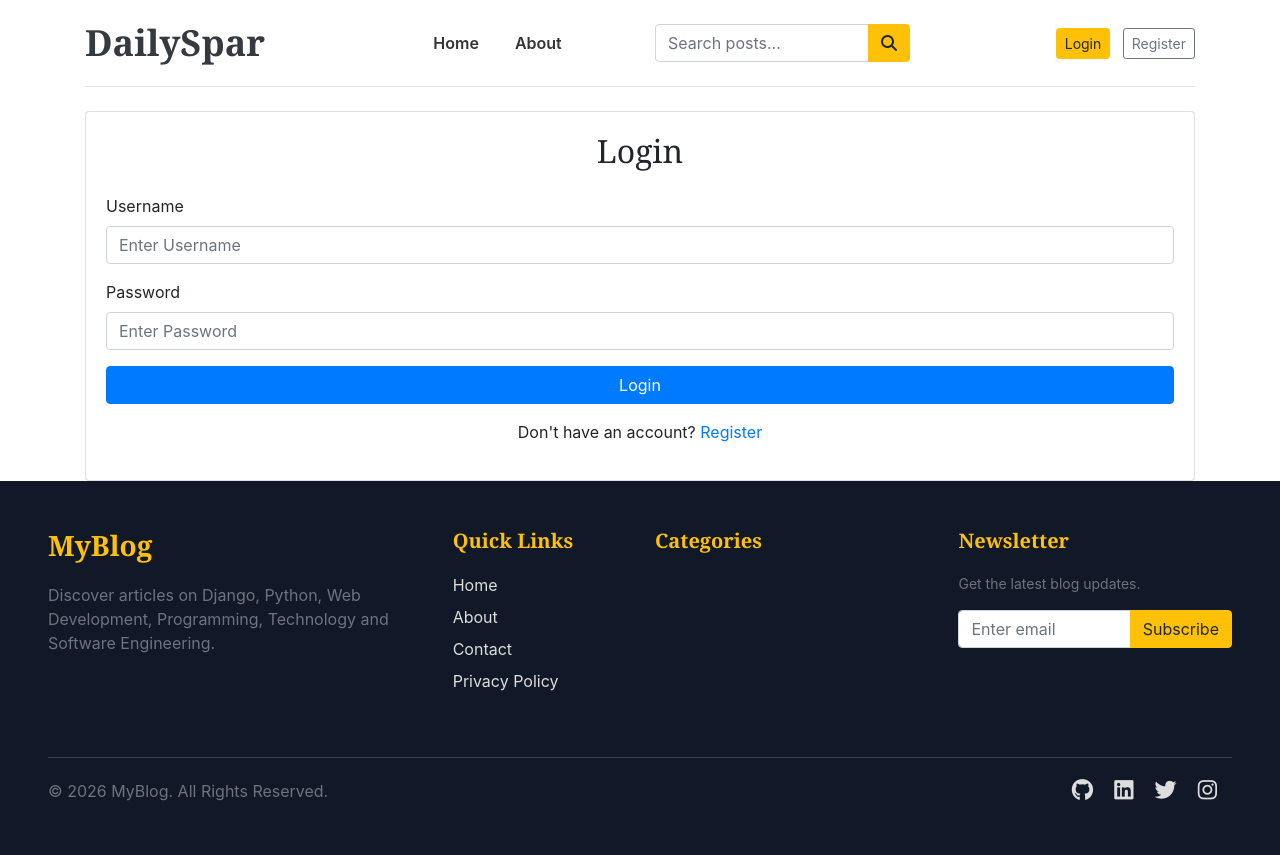
After one commit to praveen-roman/Blog-website, a Django app: page /login_page/ in a window 1280 px wide. The commit adds this page. Run offline with Django 5.2, Linux system fonts and the light colour scheme; data that the repository does not hold is empty.

Commit message:
reistration-login-functionality

```diff
--- a/blog/myapp/urls.py
+++ b/blog/myapp/urls.py
@@ -7,5 +7,8 @@ urlpatterns=[
     path('category/<int:id>/',views.category_posts,name='category_posts'),
     path('post/<slug:slug>/', views.post_detail, name='post_detail'),
     path('about/', views.about, name='about'),
-    path('search',views.search,name='search')
+    path('search',views.search,name='search'),
+    path('register/',views.register,name='register'),
+    path('login_page/',views.login_page,name='login_page'),
+    path('logout_page/',views.logout_page,name='logout_page')
 ]
--- a/blog/myapp/views.py
+++ b/blog/myapp/views.py
@@ -1,6 +1,11 @@
-from django.shortcuts import render, get_object_or_404
+from django.shortcuts import render, get_object_or_404,redirect
 from .models import Categories, Article,About
-
+from .form import RegisterForm,LoginForm
+from django.contrib.auth.models import User
+from django.contrib import messages
+from django.contrib.auth import authenticate ,login
+from django.contrib.auth.forms import AuthenticationForm
+from django.contrib.auth import logout
 
 from django.db.models import Q
 
@@ -62,3 +67,79 @@ def about(request):
 
 def search(request):
     return render(request,'search.html')
+
+def register(request):
+    if request.method == 'POST':
+        form=RegisterForm(request.POST)
+        if form.is_valid():
+            form.save()
+            messages.success(request, "User Successfully Registered")
+            return redirect('login_page')
+    else:
+        form=RegisterForm()
+    return render(request,'register.html',{'form':form})
+
+
+from django.contrib.auth.forms import AuthenticationForm
+from django.contrib.auth import login
+from django.contrib import messages
+
+def login_page(request):
+
+    if request.method == 'POST':
+        form = AuthenticationForm(request, data=request.POST)
+
+        if form.is_valid():
+
+            user = form.get_user()
+
+            login(request, user)
+
+            messages.success(
+                request,
+                "You have logged in successfully!"
+            )
+
+            return redirect('home')
+
+        messages.error(
+            request,
+            "Invalid username or password"
+        )
+
+    else:
+        form = AuthenticationForm()
+
+    return render(
+        request,
+        'login.html',
+        {'form': form}
+    )
+# def login_page(request):
+#     if request.method=='POST':
+#         form = LoginForm(request.POST)
+#         if form.is_valid():
+#             username=form.cleaned_data['username']
+#             password=form.cleaned_data['password']
+#             user =authenticate(request,username=username,password=password)
+#             if user is not None:
+#                 login(request,user)
+#                 messages.success(request,'You have logged in successfully!')
+#                 return redirect('home')
+#             else:
+#                 messages.error(request, "Invalid username or password")
+#     else:
+#         form = LoginForm()
+#     return render(request,'login.html',{'form':form})
+
+
+def logout_page(request):
+
+    if request.user.is_authenticated:
+        logout(request)
+        messages.success(
+            request,
+            "Logged out successfully!"
+        )
+
+    return redirect('home')
--- a/blog/templates/includes/navbar.html
+++ b/blog/templates/includes/navbar.html
@@ -27,10 +27,7 @@
                 <form method="GET" action="/">
                     <div class="input-group">
 
-                    <input type="text"
-                           name="search"
-                           value="{{ request.GET.search }}"
-                           class="form-control"
+                        <input type="text" name="search" value="{{ request.GET.search }}" class="form-control"
                             placeholder="Search posts...">
 
                         <div class="input-group-append">
@@ -45,14 +42,24 @@
 
             <!-- Buttons -->
             <div class="col-lg-3 text-center text-lg-right">
+                {% if not user.is_authenticated %}
 
-            <a class="btn btn-warning btn-sm mr-2" href="#">
+                <a class="btn btn-warning btn-sm mr-2" href="{% url 'login_page' %}">
                     Login
                 </a>
 
-            <a class="btn btn-outline-secondary btn-sm" href="#">
+                <a class="btn btn-outline-secondary btn-sm" href="{% url 'register' %}">
                     Register
                 </a>
+                {% else %}
+                <span class="mr-3">
+                    Welcome, {{ user.username }}
+                </span>
+
+                <a class="btn btn-danger btn-sm" href="{% url 'logout_page' %}">
+                    Logout
+                </a>
+                {% endif %}
 
             </div>
 
--- /dev/null
+++ b/blog/templates/login.html
@@ -0,0 +1,54 @@
+{% extends 'base.html' %}
+
+{% load static %}
+
+{% block content %}
+
+
+
+
+<div class="card login-card">
+    <div class="card-body">
+
+        <h2 class="text-center title mb-4">Login</h2>
+
+        {% if messages %}
+        {% for message in messages %}
+        <div class="alert alert-success">
+            {{ message }}
+        </div>
+        {% endfor %}
+        {% endif %}
+
+        <form method="POST">
+            {% csrf_token %}
+
+            <div class="form-group">
+                <label>Username</label>
+                <input type="text" name="username" class="form-control" placeholder="Enter Username" required>
+            </div>
+
+            <div class="form-group">
+                <label>Password</label>
+                <input type="password" name="password" class="form-control" placeholder="Enter Password" required>
+            </div>
+
+            <button type="submit" class="btn btn-primary btn-block btn-login">
+                Login
+            </button>
+
+            <p class="text-center mt-3">
+                Don't have an account?
+                <a href="{% url 'register' %}">
+                    Register
+                </a>
+            </p>
+
+        </form>
+
+    </div>
+</div>
+
+
+
+{% endblock %}
```
Also changed, not shown: blog/blog/settings.py (+6 -1 lines), blog/myapp/form.py (added, +28 -0 lines), blog/templates/register.html (added, +38 -0 lines). Lines whose indentation alone changed are shown as unchanged.
